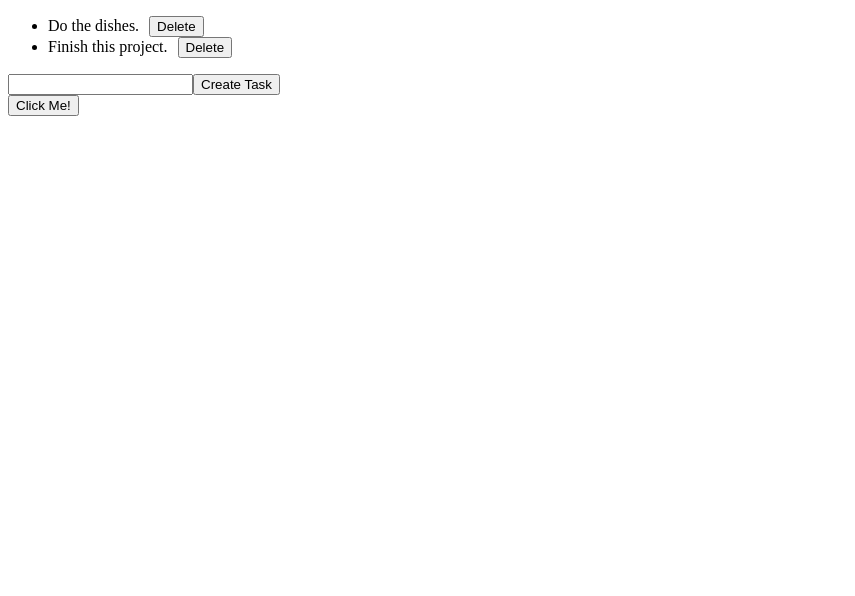
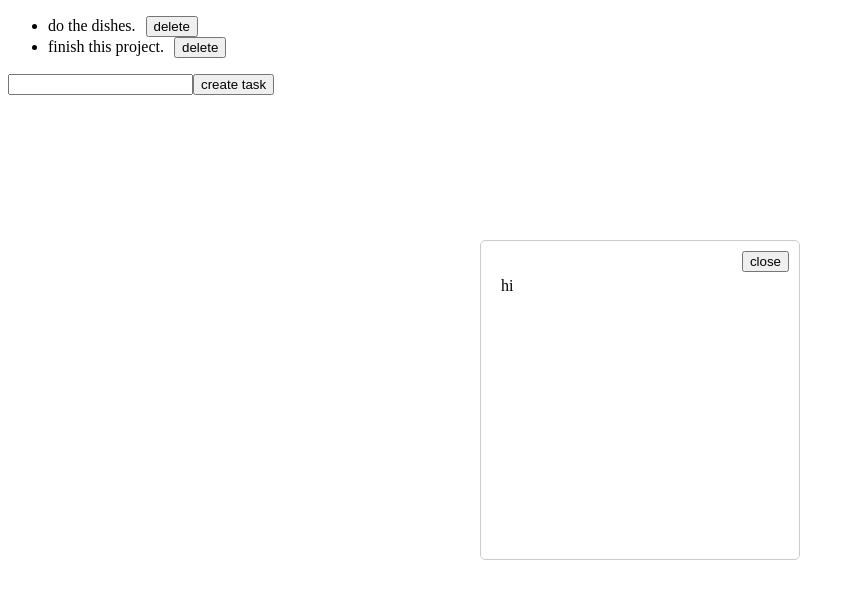
Before and after one commit to vivianhui5/crimtechS24deliverable, a React (Vite) app in the folder OneDrive/Desktop/project-vite/: page / in a window 1280 px wide. Both pictures are taken after a click on the button "Click Me!". Shown: the top 596 px of the page, without its empty margins (0-855 px from the left). Built offline with nearby package versions, Linux system fonts and the light colour scheme.

Commit message:
finished modal

```diff
--- a/OneDrive/Desktop/project-vite/src/App.tsx
+++ b/OneDrive/Desktop/project-vite/src/App.tsx
@@ -1,15 +1,17 @@
 import { useState } from "react";
 import Modal from "./components/Modal";
-import ToDo from "./ToDo"; // Adapt the location to your strategy
+import ToDo from "./ToDo";
 
 function App() {
-  const [todos, setTodos] = useState(['Do the dishes.', 'Finish this project.']); // Minor variable name standardization
+  const [todos, setTodos] = useState(['do the dishes.', 'finish this project.']);
   const [inputText, setInputText] = useState('');
 
+  // event handler to display text as user types in form
   const handleInputChange = (event) => {
     setInputText(event.target.value);
   };
 
+  // adds new item to todos list
   const handleSubmit = (event) => {
     event.preventDefault();
     if (inputText.trim() !== '') {
@@ -20,21 +22,27 @@ function App() {
     }
   };
 
-  // Match index and filter by index
+  // filter by index
   const handleDelete = (indexToDelete) => {
     setTodos(todos.filter((_todo, index) => index !== indexToDelete));
   };
 
   return (
     <>
+    {
+
+    }
+      {/* maps all todos to a ToDo component and displays */}
       <ul>
         {todos.map((todo, index) => (
           <ToDo key={index} text={todo} onDelete={() => handleDelete(index)} />
         ))}
       </ul>
+
+      {/* form for adding new todos */}
       <form onSubmit={handleSubmit} style={{marginTop: '10px'}}>
         <input value={inputText} onChange={handleInputChange} />
-        <button type="submit">Create Task</button>
+        <button type="submit">create task</button>
       </form>
       <Modal />
     </>
--- a/OneDrive/Desktop/project-vite/src/ToDo.tsx
+++ b/OneDrive/Desktop/project-vite/src/ToDo.tsx
@@ -1,11 +1,10 @@
 // In ToDo.js
-function ToDo({ text, onDelete }) { // Receives the onDelete prop
+// takes 2 props, text = what text to display and onDelete = reference to function for deleting specific key
+export default function ToDo({ text, onDelete }) {
     return (
       <li>
         {text}
-        <button onClick={onDelete} style={{ marginLeft: '10px' }}>Delete</button>
+        <button onClick={onDelete} style={{ marginLeft: '10px' }}>delete</button>
       </li>
     );
   }
-
-  export default ToDo;
--- a/OneDrive/Desktop/project-vite/src/components/Modal.tsx
+++ b/OneDrive/Desktop/project-vite/src/components/Modal.tsx
@@ -1,28 +1,38 @@
-import { createPortal } from 'react-dom'
+import { useState } from 'react';
+import { createPortal } from 'react-dom';
 
-const modalRoot = document.getElementById('modal')
+const modalRoot = document.getElementById('modal');
 
 export default function Modal() {
-  // access modal root element with
-  // this is where the modal should be rendered and destroyed
-  return (
-    <>
-      {
-        // TODO: handle button click to change state
-      }
-      <button>Click Me!</button>
+  // state for detemining what to render
+  const [isOpen, setIsOpen] = useState(false);
 
-      {
-        // TODO: conditionally show this based on open state
-      }
-      {createPortal(
-        <div>
-          {
-            // TODO: style with the specifications given in the README
-          }
-        </div>,
-        modalRoot as Element,
-      )}
-    </>
-  )
+  // function to change state of isOpen
+  const toggleModal = () => setIsOpen(!isOpen);
+
+  // render the button if isOpen is false, else render the modal
+  return !isOpen ? (
+    <button onClick={toggleModal}>Click Me!</button>
+  ) : createPortal(
+    <div style={{ // css styling
+      position: 'fixed',
+      top: '50%',
+      left: '50%',
+      transform: 'translate(-50%, -50%)',
+      width: '20rem',
+      height: '20rem',
+      backgroundColor: 'white',
+      padding: '20px',
+      boxSizing: 'border-box',
+      border: '1px solid #ccc',
+      borderRadius: '5px',
+      zIndex: 1000,
+    }}>
+      {/* text rendered in pop up */}
+      <p>hi</p>
+      {/*close button, when clicked calls toggleModal to change state */}
+      <button onClick={toggleModal} style={{ position: 'absolute', top: '10px', right: '10px' }}>close</button>
+    </div>,
+    modalRoot as Element
+  );
 }
```
